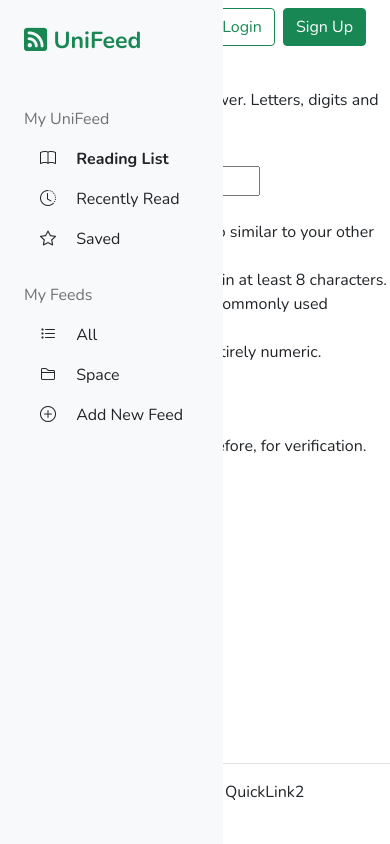
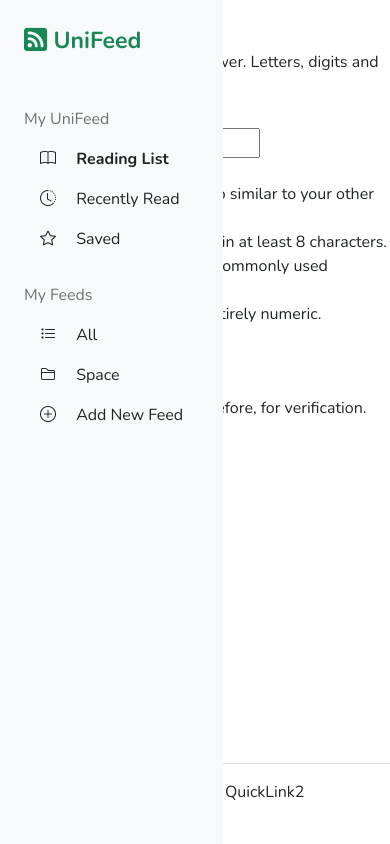
Before and after one commit to JordanTallon/unifeed_archived, a Django app: page /account/registration/ in a window 390 px wide. Run offline with Django 5.2, Linux system fonts and the light colour scheme.

Commit message:
Remove logout from topnav

```diff
--- a/project_files/templates/global/topnav.html
+++ b/project_files/templates/global/topnav.html
@@ -1,6 +1,7 @@
 <nav class="navbar container-fluid">
     <div class="container row mx-auto p-0">
         {% if user.is_authenticated %}
+            <!-- Search Bar -->
             <div class="d-flex justify-content-apart col-10">
                 <div class="input-group">
                     <input class="form-control"
@@ -14,14 +15,9 @@
                     </div>
                 </div>
             </div>
-            <div class="col-2 d-flex">
-                <a href="{% url "logout" %}" class="btn btn-outline-success ms-auto">
-                    <i class="bi bi-box-arrow-right"></i>
-                    Logout
-                </a>
-            </div>
         {% else %}
-            <div class="d-flex justify-content-end col-12">
+        <!-- Login / Sign up buttons-->
+            <div class="d-none d-md-flex justify-content-end col-12">
                 <a href="{% url "login" %}"
                    class="btn btn-outline-success me-2"
                    type="button">Login</a>
```
